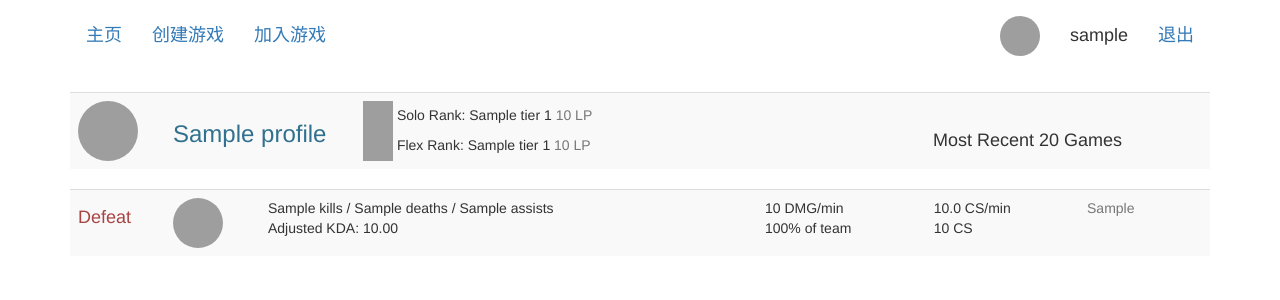
After one commit to Gravellent/who_is_actor, a Flask app: template templates/profile.html in a window 1280 px wide. The commit adds this page. Shown: the top 300 px of the page. Run offline with Flask 2, Linux system fonts and the light colour scheme; the template is opened without the code that fills it: most values are stand-ins (such as "Sample title", 1, 10 or a date in 2020); grey boxes are pictures that could not be loaded.

Commit message:
1. Add profile page 2. 2 minutes between external API calls

```diff
--- a/app.py
+++ b/app.py
@@ -31,6 +31,8 @@ app.secret_key = 'Is this some random string?'
 # Some protective measurement for DDOS
 # Automatically determine winner and loser
 # Add CSS
+# Need to store match history more permanently
+
 
 # Maybe:
 # 1. Allow user to select team1 or team2
@@ -161,6 +163,12 @@ def games(game_id):
                            game=item)
 
 
+@app.route('/profile/<summoner_name>', methods=['GET'])
+def get_profile(summoner_name):
+    profile = get_profile_from_db(session.get('username', ''))
+    update_profile_match_history(profile)
+    return render_template("profile.html", profile=profile)
+
 @app.route('/games/<game_id>/start', methods=['GET', 'POST'])
 def start_game(game_id):
     item = dynamo.tables['actor_game'].get_item(Key={'game_id': game_id})['Item']
@@ -194,7 +202,6 @@ def start_vote(game_id):
 @app.route('/games/<game_id>/vote', methods=['GET', 'POST'])
 def vote(game_id):
     item = dynamo.tables['actor_game'].get_item(Key={'game_id': game_id})['Item']
-
     # when a vote comes in, update vote field in db
     if request.method == 'POST' and item['game_state'] == 'voting':
 
@@ -211,6 +218,7 @@ def vote(game_id):
             dynamo.tables['actor_game'].put_item(Item=item)
             calculate_score(game_id)
             return redirect(f'/games/{game_id}/end_game')
+    request.form # For some reason this fixes the 405 error..
     return redirect(f'/games/{game_id}')
 
 
--- a/templates/game.html
+++ b/templates/game.html
@@ -18,8 +18,10 @@
         <a href="/join_game" class="navbar-text"> <h4>加入游戏</h4> </a>
         <div class="pull-right">
             <div class="navbar-text">
+                <a href="/profile/{{ profile.summoner_name }}">
                  <img width=40 height=40 style="border-radius:50%;"
                       src="http://ddragon.leagueoflegends.com/cdn/12.3.1/img/profileicon/{{ profile.profile_icon }}.png">
+                </a>
             </div>
             <div class="navbar-text">
                 <h4> {{ username }} </h4>
--- a/templates/home.html
+++ b/templates/home.html
@@ -18,8 +18,10 @@
         <a href="/join_game" class="navbar-text"> <h4>加入游戏</h4> </a>
         <div class="pull-right">
             <div class="navbar-text">
+                <a href="/profile/{{ profile.summoner_name }}">
                  <img width=40 height=40 style="border-radius:50%;"
                       src="http://ddragon.leagueoflegends.com/cdn/12.3.1/img/profileicon/{{ profile.profile_icon }}.png">
+                </a>
             </div>
             <div class="navbar-text">
                 <h4> {{ username }} </h4>
--- a/templates/join.html
+++ b/templates/join.html
@@ -18,8 +18,10 @@
         <a href="/join_game" class="navbar-text"> <h4>加入游戏</h4> </a>
         <div class="pull-right">
             <div class="navbar-text">
+                <a href="/profile/{{ profile.summoner_name }}">
                  <img width=40 height=40 style="border-radius:50%;"
                       src="http://ddragon.leagueoflegends.com/cdn/12.3.1/img/profileicon/{{ profile.profile_icon }}.png">
+                </a>
             </div>
             <div class="navbar-text">
                 <h4> {{ username }} </h4>
@@ -32,7 +34,6 @@
         <a href="login" class="navbar-text pull-right"> <h4>登录</h4> </a>
     {% endif %}
 </nav>
-
     <form action="/join_game" method="POST">
         {% if not_found == True %}
         <div class="text-danger">
--- /dev/null
+++ b/templates/profile.html
@@ -0,0 +1,107 @@
+<!DOCTYPE HTML PUBLIC "-//W3C//DTD HTML 4.01 Transitional//EN"
+        "http://www.w3.org/TR/html4/loose.dtd">
+<html xmlns="http://www.w3.org/1999/html">
+<head>
+    <title>{{ profile.summoner_name }}</title>
+    <link rel="stylesheet" href="https://cdn.jsdelivr.net/npm/bootstrap@3.4.1/dist/css/bootstrap.min.css" integrity="sha384-HSMxcRTRxnN+Bdg0JdbxYKrThecOKuH5zCYotlSAcp1+c8xmyTe9GYg1l9a69psu" crossorigin="anonymous">
+    <link rel="stylesheet" href="https://cdn.jsdelivr.net/npm/bootstrap-icons@1.8.1/font/bootstrap-icons.css">
+</head>
+<body>
+
+<div class="container">
+
+<nav class="navbar navbar-light bg-light">
+    <a class="navbar-text" href="/"> <h4>主页</h4> </a>
+
+    {% if username is not none  %}
+        <a href="/create_game" class="navbar-text"> <h4>创建游戏</h4> </a>
+        <a href="/join_game" class="navbar-text"> <h4>加入游戏</h4> </a>
+        <div class="pull-right">
+            <div class="navbar-text">
+                <a href="/profile/{{ profile.summoner_name }}">
+                 <img width=40 height=40 style="border-radius:50%;"
+                      src="http://ddragon.leagueoflegends.com/cdn/12.3.1/img/profileicon/{{ profile.profile_icon }}.png">
+                </a>
+            </div>
+            <div class="navbar-text">
+                <h4> {{ username }} </h4>
+            </div>
+            <div class="navbar-text">
+                <a href="/logout"> <h4>退出</h4> </a>
+            </div>
+        </div>
+    {% else %}
+        <a href="login" class="navbar-text pull-right"> <h4>登录</h4> </a>
+    {% endif %}
+</nav>
+
+<table class="table table-striped">
+    <tbody>
+        <tr>
+            <td class="col-md-1">
+                <img width=60 height=60 style="border-radius:50%;"
+                      src="http://ddragon.leagueoflegends.com/cdn/12.3.1/img/profileicon/{{ profile.profile_icon }}.png">
+            </td>
+            <td class="col-md-2">
+                <h3 class="text-info"> {{ profile.summoner_name }} </h3>
+            </td>
+            <td class="col-md-6" style="vertical-align: middle;">
+                {% if profile['solo_ranked'] is defined %}
+                    <img width=30 height=30 src="../static/ranked-emblems/Emblem_{{ profile['solo_ranked']['tier'] }}.png">
+                    Solo Rank: {{ profile['solo_ranked']['tier'] }} {{ profile['solo_ranked']['rank'] }}
+                    <span class="text-muted"> {{ profile['solo_ranked']['leaguePoints'] }} LP </span> <br>
+                {% endif %}
+                {% if profile['flex_ranked'] is defined %}
+                    <img width=30 height=30 src="../static/ranked-emblems/Emblem_{{ profile['flex_ranked']['tier'] }}.png">
+                    Flex Rank: {{ profile['flex_ranked']['tier'] }} {{ profile['flex_ranked']['rank'] }}
+                    <span class="text-muted"> {{ profile['flex_ranked']['leaguePoints'] }} LP </span>
+                {% endif %}
+            </td>
+            <td class="col-md-3" style="vertical-align: bottom;">
+                <h4>Most Recent 20 Games</h4>
+            </td>
+        </tr>
+    </tbody>
+</table>
+
+<table class="table table-striped">
+    <tbody>
+    {%  for i in range(0, profile.match_history|length) %}
+    <tr>
+        <td class="col-md-1">
+            {% if profile.match_history[i].win %}
+            <h4 class="text-success"> Victory </h4>
+            {% else %}
+            <h4 class="text-danger"> Defeat </h4>
+            {% endif %}
+        </td>
+        <td class="col-md-1">
+            <img width="50" height="50" style="border-radius:50%";
+                 src="http://ddragon.leagueoflegends.com/cdn/12.6.1/img/champion/{{ profile.match_history[i].champion_name }}.png">
+        </td>
+        <td>
+            {{ profile.match_history[i]['kills'] }} / {{ profile.match_history[i]['deaths'] }} / {{ profile.match_history[i]['assists'] }} <br>
+            Adjusted KDA: {{ "%.2f" | format(profile.match_history[i]['kda']) }}
+        </td>
+        <td>
+            {{ "%.0f" | format(profile.match_history[i]['damage_per_min']) }} DMG/min <br>
+            {{ "%.0f" | format(profile.match_history[i]['team_damage_percentage'] * 100)}}% of team
+        </td>
+        <td>
+            {{ "%.1f" | format(profile.match_history[i]['cs_per_min']) }} CS/min <br>
+            {{ "%.0f" | format(profile.match_history[i]['cs']) }} CS
+        </td>
+        <td class="text-muted">
+            {{ profile.match_history[i].game_mode }}
+        </td>
+    <td>
+
+    </td>
+    </tr>
+    {% endfor %}
+    </tbody>
+</table>
+
+</div>
+</body>
+</html>
```
Also changed, not shown: controller.py (+68 -2 lines), static/ranked-emblems/Emblem_Bronze.png (added), static/ranked-emblems/Emblem_Challenger.png (added), static/ranked-emblems/Emblem_Diamond.png (added), static/ranked-emblems/Emblem_Gold.png (added), static/ranked-emblems/Emblem_Grandmaster.png (added), static/ranked-emblems/Emblem_Iron.png (added), static/ranked-emblems/Emblem_Master.png (added), static/ranked-emblems/Emblem_Platinum.png (added), static/ranked-emblems/Emblem_Silver.png (added), 1 other file. Lines whose indentation alone changed are shown as unchanged.
